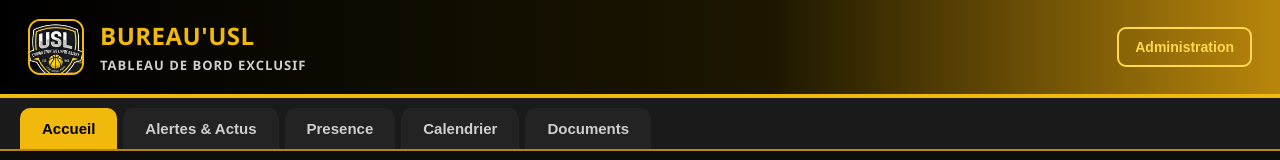
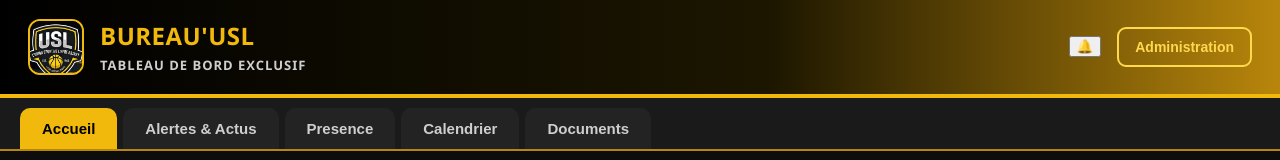
Before and after one commit to Floriandeniel/bureau-usl-app, a website: page public/index.html in a window 1280 px wide. Shown: the top 160 px of the page. Drawn offline with Linux system fonts and the light colour scheme; no server answers.

Commit message:
Add files via upload

```diff
--- a/public/index.html
+++ b/public/index.html
@@ -23,6 +23,7 @@
     </div>
   </div>
   <div class="header-right">
+    <button id="btn-notif" class="btn-notif" title="Activer les notifications sur ce telephone">&#128276;</button>
     <button id="btn-admin" class="btn-admin" title="Espace responsables">Administration</button>
   </div>
 </header>
```
